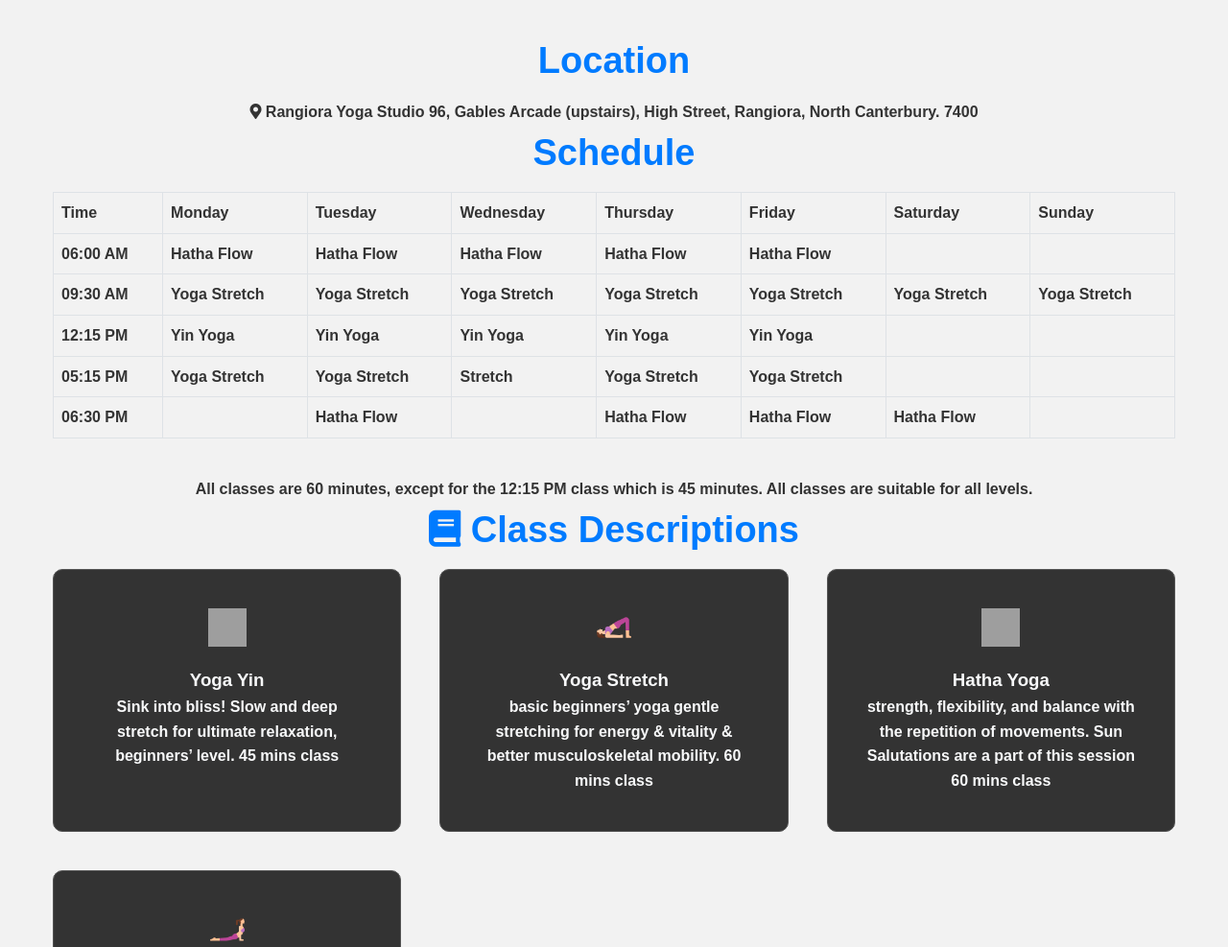
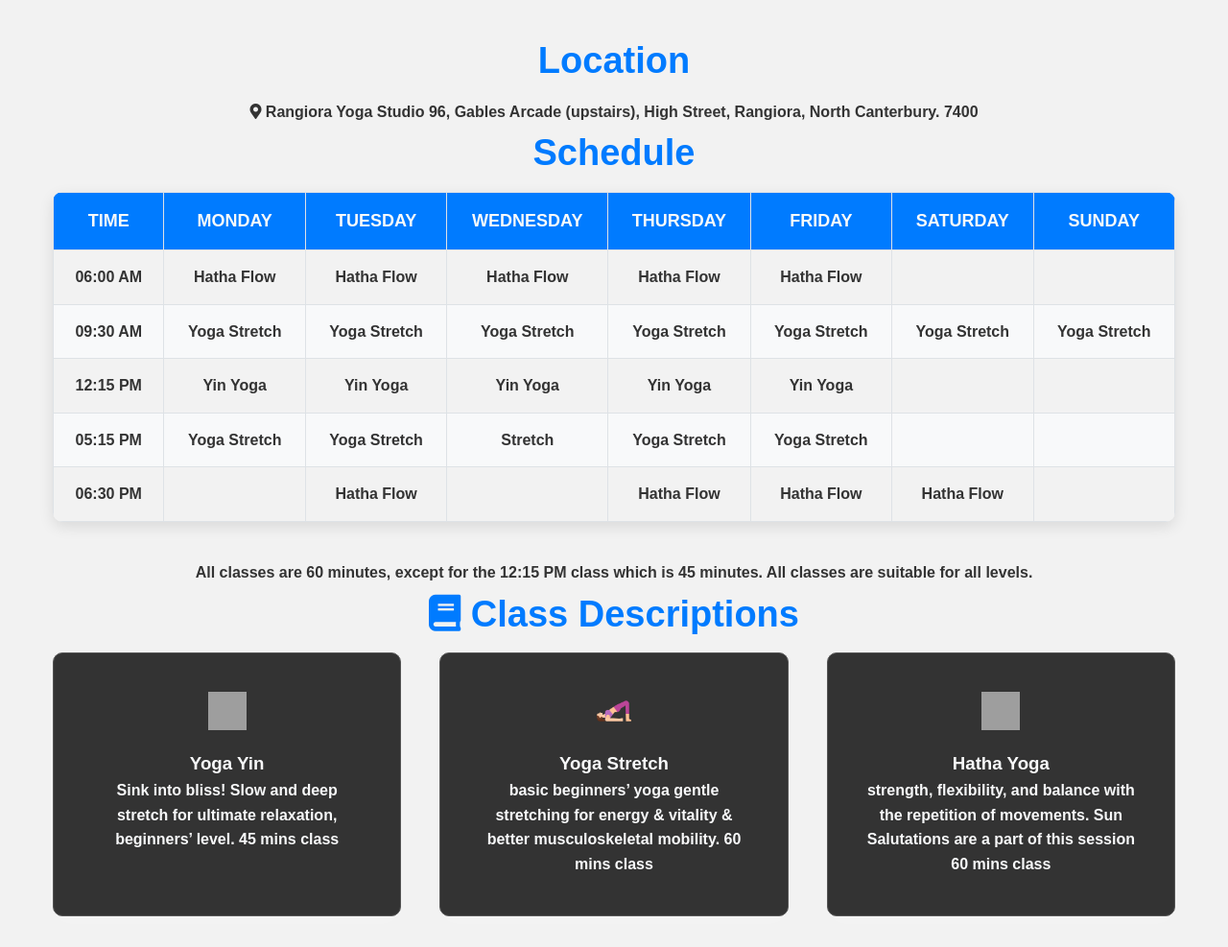
Before and after one commit to rmoharana038/rangiorayoga, a PHP site: page /classes.html in a window 1280 px wide. Shown: the part 281-1268 px from the top of the page at 96% size. Run offline with PHP 8.4, Linux system fonts and the light colour scheme; grey boxes are pictures that could not be loaded.

Commit message:
Feat: Modernize table style on classes page

```diff
--- a/assets/css/style.css
+++ b/assets/css/style.css
@@ -420,17 +420,33 @@ h2 {
     width: 100%;
     border-collapse: collapse;
     margin-bottom: 40px;
+    border-radius: 10px; /* Rounded corners for the table */
+    overflow: hidden; /* Ensures rounded corners are visible */
+    box-shadow: 0 5px 15px rgba(0, 0, 0, 0.1); /* Subtle shadow for the table */
 }
 
 .classes-page-section th,
 .classes-page-section td {
     border: 1px solid var(--border-light);
-    padding: 8px;
-    text-align: left;
+    padding: 15px; /* Increased padding */
+    text-align: center; /* Center align text */
 }
 
 .classes-page-section th {
-    background-color: #f2f2f2;
+    background-color: var(--primary-blue); /* Primary blue background */
+    color: var(--text-light); /* White text */
+    font-weight: 700; /* Bold font */
+    font-size: 18px; /* Larger font size */
+    text-transform: uppercase; /* Uppercase text */
+}
+
+.classes-page-section tr:nth-child(even) {
+    background-color: #f8f9fa; /* Zebra striping */
+}
+
+.classes-page-section tr:hover {
+    background-color: #e9ecef; /* Hover effect */
+    cursor: pointer;
 }
 
 /*--------------------------------------------------------------
```
